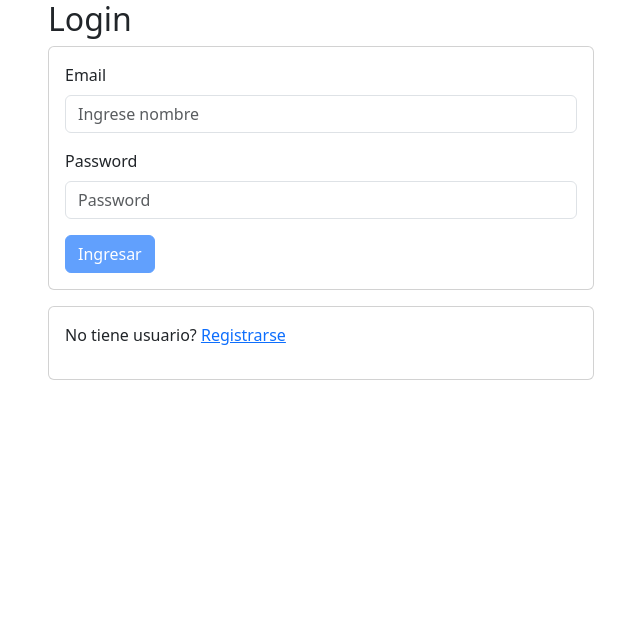
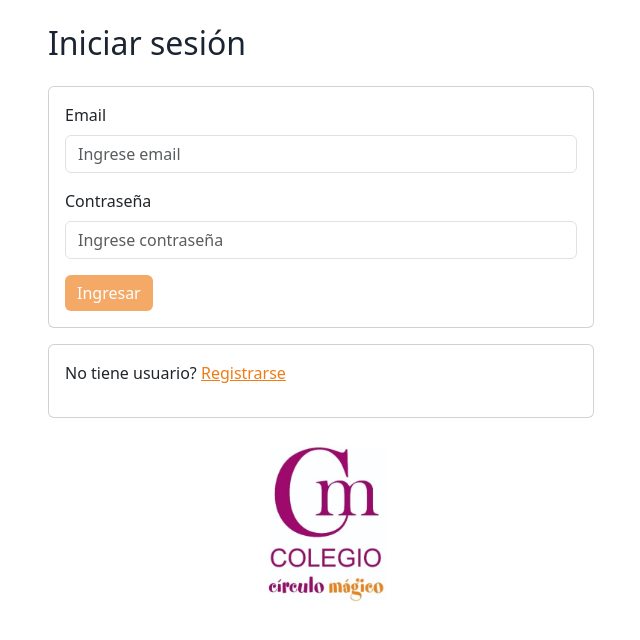
Before and after one commit to martin-olh/frontend-gestion-magica, a React (Vite) app: page / in a window 1280 px wide. Shown: the top 640 px of the page, without its empty margins (319-959 px from the left). Built offline with nearby package versions, Linux system fonts and the light colour scheme.

Commit message:
Cambios en diseño del login

```diff
--- a/src/components/Login.jsx
+++ b/src/components/Login.jsx
@@ -8,7 +8,6 @@ import Container from 'react-bootstrap/Container'
 import Row from 'react-bootstrap/Row'
 import Col from 'react-bootstrap/Col'
 import Alert from 'react-bootstrap/Alert'
-import { jwtHelper } from '../helpers/jwtHelper'
 
 export const Login = () => {
 
@@ -33,14 +32,14 @@ export const Login = () => {
 
         try {
             const resultado = await loginService(user, pass)
-            let localStorage = window.localStorage
-            //const tokenDecoded = jwtHelper(resultado)
+            let sessionStorage = window.sessionStorage
 
-            localStorage.setItem("token", resultado.token)
-            localStorage.setItem("id", resultado.usuario.id)
-            localStorage.setItem("email", resultado.usuario.email)
-            localStorage.setItem("nombre", resultado.usuario.nombre)
-            localStorage.setItem("apellido", resultado.usuario.apellido)
+            sessionStorage.setItem("token", resultado.token)
+            sessionStorage.setItem("id", resultado.usuario.id)
+            sessionStorage.setItem("email", resultado.usuario.email)
+            sessionStorage.setItem("nombre", resultado.usuario.nombre)
+            sessionStorage.setItem("apellido", resultado.usuario.apellido)
+            sessionStorage.setItem("tipoUsuario", resultado.usuario.tipoUsuario)
 
             setAlerta(`Bienvenido ${resultado.usuario.nombre}!`)
             //navigate('/dashboard')
@@ -52,14 +51,14 @@ export const Login = () => {
 
 
     return (
-        <Container className='container-fluid'>
-            <Row className='justify-content-center'>
-                <Col xs={6}>
-                    <h2>Login</h2>
+        <Container className='container-fluid mt-4'>
+            <Row className='justify-content-center mb-3'>
+                <Col xs={10} sm={10} md={8} lg={6}>
+                    <h2>Iniciar sesión</h2>
                 </Col>
             </Row>
             <Row className='justify-content-center'>
-                <Col xs={6}>
+                <Col xs={10} sm={10} md={8} lg={6}>
                     {
                         alerta ? <Alert variant='danger'>{alerta}</Alert>
                             : <></>
@@ -67,19 +66,19 @@ export const Login = () => {
                 </Col>
             </Row>
             <Row className='justify-content-center mb-3'>
-                <Col xs={6}>
+                <Col xs={10} sm={10} md={8} lg={6}>
                     <Card  >
                         <Card.Body>
                             <Form onSubmit={onSubmit}>
                                 <Form.Group className="mb-3" controlId="formBasicUser">
                                     <Form.Label>Email</Form.Label>
-                                    <Form.Control onChange={handleUserChange} type="email" placeholder="Ingrese nombre" />
+                                    <Form.Control className='custom-input' onChange={handleUserChange} type="email" placeholder="Ingrese email" />
                                 </Form.Group>
                                 <Form.Group className="mb-3" controlId="formBasicPassword">
-                                    <Form.Label>Password</Form.Label>
-                                    <Form.Control onChange={handlePassChange} type="password" placeholder="Password" />
+                                    <Form.Label>Contraseña</Form.Label>
+                                    <Form.Control className='custom-input' onChange={handlePassChange} type="password" placeholder="Ingrese contraseña" />
                                 </Form.Group>
-                                <Button variant="primary" type="submit" disabled={loginDisabled}>
+                                <Button className='bg-naranja' variant="primary" type="submit" disabled={loginDisabled}>
                                     Ingresar
                                 </Button>
                             </Form>
@@ -88,8 +87,8 @@ export const Login = () => {
                     </Card>
                 </Col>
             </Row>
-            <Row className='justify-content-center mb-5'>
-                <Col xs={6}>
+            <Row className='justify-content-center mb-3'>
+                <Col xs={10} sm={10} md={8} lg={6}>
                     <Card>
                         <Card.Body>
                             <p>No tiene usuario? <a href='/registro'>Registrarse</a></p>
@@ -97,6 +96,11 @@ export const Login = () => {
                     </Card>
                 </Col>
             </Row>
+            <Row className='justify-content-center'>
+                <Col className='text-center' xs={10} sm={10} md={8} lg={6}>
+                    <img src="src/assets/logo.jpg" align='center' width="180px" />
+                </Col>
+            </Row>
         </Container>
     )
 }
--- a/src/main.jsx
+++ b/src/main.jsx
@@ -1,6 +1,7 @@
 import React from 'react'
 import ReactDOM from 'react-dom/client'
 import { App } from './App.jsx'
+import './styles/main.css'
 
 ReactDOM.createRoot(document.getElementById('root')).render(
   <React.StrictMode>
--- /dev/null
+++ b/src/styles/main.css
@@ -0,0 +1,74 @@
+/*PALETA DE COLORES*/
+:root {
+    --violeta: #a51e6b;
+    --naranja: #ef7c16;
+    --naranja-dark: #c65c00;
+    --naranja-disabled: #ef7b1658;
+    --negro: #1B2432;
+    --blanco: #E6E8E6;
+    --primary: #ef7c16
+}
+
+/*Clases colores*/
+.violeta {
+    color: var(--violeta);
+}
+
+.naranja {
+    color: var(--naranja)
+}
+
+.negro {
+    color: var(--negro)
+}
+
+.blanco {
+    color: var(--blanco)
+}
+
+.bg-violeta {
+    background-color: var(--violeta)
+}
+
+.bg-naranja {
+    background-color: var(--naranja)
+}
+
+.bg-negro {
+    background-color: var(--negro)
+}
+
+.bg-blanco {
+    background-color: var(--blanco)
+}
+
+/*BODY*/
+body {
+    color: var(--negro);
+}
+
+/*Botones*/
+.btn-primary {
+    background-color: var(--naranja);
+    border: 0;
+}
+
+.btn-primary:disabled {
+    background-color: var(--naranja);
+    border: 0;
+}
+
+.btn-primary:hover {
+    background-color: var(--naranja-dark)
+}
+
+/*Links*/
+a {
+    color: var(--naranja);
+}
+
+/*Inputs*/
+.custom-input:focus {
+    border-color: var(--naranja);
+    box-shadow: 0 0 0 0.1rem var(--naranja);
+}
```
Also changed, not shown: src/assets/logo.jpg (added).
